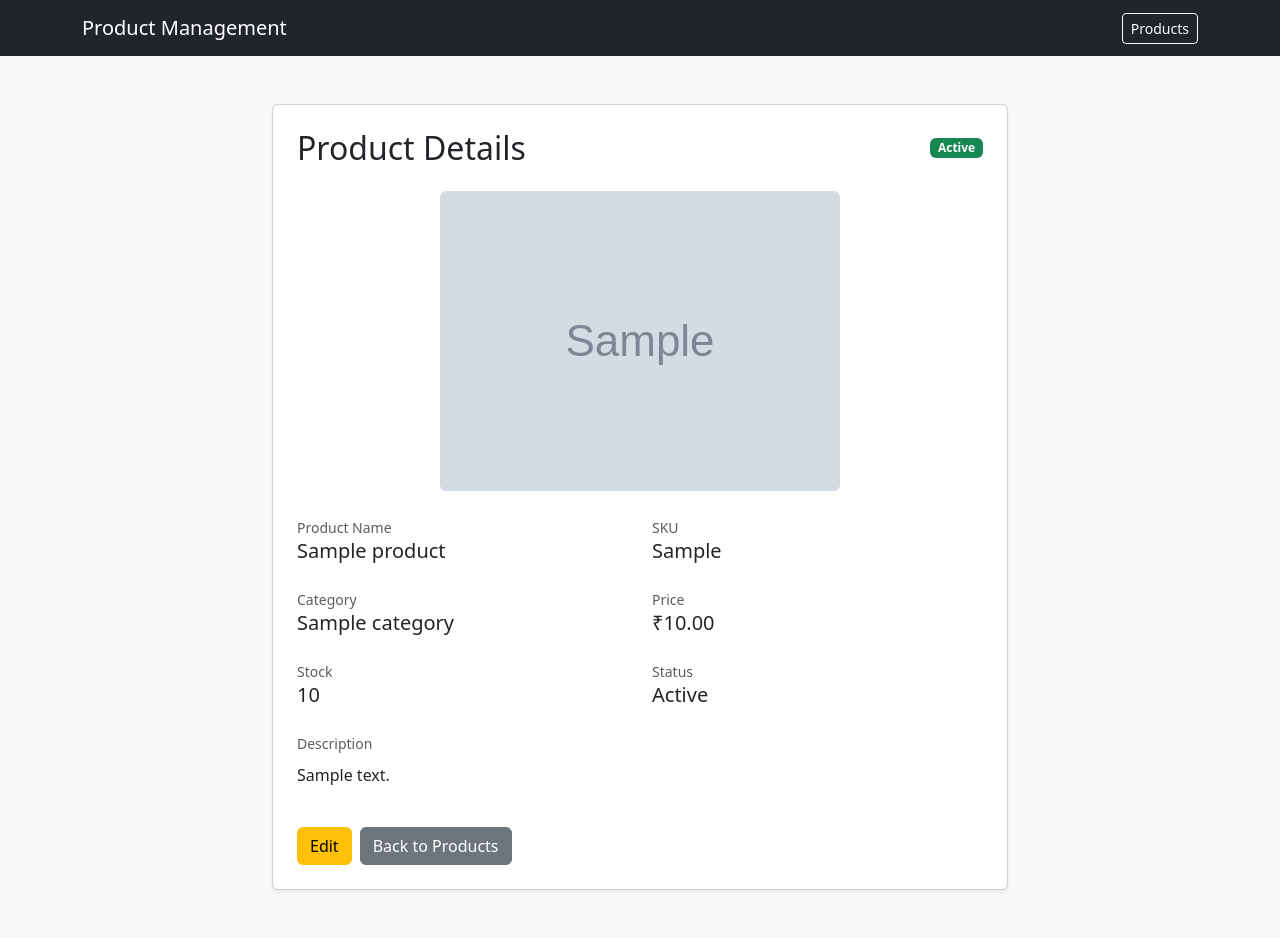
After one commit to mohammednajeer/bthinkx-django-product-management, a Django app: page /products/1/ in a window 1280 px wide. The commit adds this page. Run offline with Django 5.2, Linux system fonts and the light colour scheme; a user stored in the database is signed in; tables that the repository leaves empty hold one stand-in row (values such as "Sample post"); grey boxes marked "Sample" are stand-in pictures.

Commit message:
Complete product CRUD and validation

```diff
--- /dev/null
+++ b/products/templates/products/product_detail.html
@@ -0,0 +1,216 @@
+<!DOCTYPE html>
+<html lang="en">
+
+<head>
+    <meta charset="UTF-8">
+    <meta name="viewport" content="width=device-width, initial-scale=1.0">
+
+    <title>{{ product.name }} - Product Management</title>
+
+    <link
+        href="https://cdn.jsdelivr.net/npm/bootstrap@5.3.3/dist/css/bootstrap.min.css"
+        rel="stylesheet"
+    >
+</head>
+
+<body class="bg-light">
+
+<nav class="navbar navbar-dark bg-dark">
+    <div class="container">
+
+        <a
+            class="navbar-brand"
+            href="{% url 'dashboard' %}"
+        >
+            Product Management
+        </a>
+
+        <a
+            href="{% url 'product_list' %}"
+            class="btn btn-outline-light btn-sm"
+        >
+            Products
+        </a>
+
+    </div>
+</nav>
+
+
+<div class="container py-5">
+
+    <div class="row justify-content-center">
+
+        <div class="col-md-8">
+
+            <div class="card shadow-sm">
+
+                <div class="card-body p-4">
+
+                    <div class="d-flex justify-content-between align-items-center mb-4">
+
+                        <h2 class="mb-0">
+                            Product Details
+                        </h2>
+
+                        {% if product.status == 'active' %}
+                            <span class="badge bg-success">
+                                Active
+                            </span>
+                        {% else %}
+                            <span class="badge bg-secondary">
+                                Inactive
+                            </span>
+                        {% endif %}
+
+                    </div>
+
+
+                    {% if product.image %}
+
+                        <div class="text-center mb-4">
+
+                            <img
+                                src="{{ product.image.url }}"
+                                alt="{{ product.name }}"
+                                class="img-fluid rounded"
+                                style="max-height: 300px;"
+                            >
+
+                        </div>
+
+                    {% endif %}
+
+
+                    <div class="row">
+
+                        <div class="col-md-6 mb-3">
+
+                            <small class="text-muted">
+                                Product Name
+                            </small>
+
+                            <h5>
+                                {{ product.name }}
+                            </h5>
+
+                        </div>
+
+
+                        <div class="col-md-6 mb-3">
+
+                            <small class="text-muted">
+                                SKU
+                            </small>
+
+                            <h5>
+                                {{ product.sku }}
+                            </h5>
+
+                        </div>
+
+
+                        <div class="col-md-6 mb-3">
+
+                            <small class="text-muted">
+                                Category
+                            </small>
+
+                            <h5>
+                                {{ product.category.name }}
+                            </h5>
+
+                        </div>
+
+
+                        <div class="col-md-6 mb-3">
+
+                            <small class="text-muted">
+                                Price
+                            </small>
+
+                            <h5>
+                                ₹{{ product.price }}
+                            </h5>
+
+                        </div>
+
+
+                        <div class="col-md-6 mb-3">
+
+                            <small class="text-muted">
+                                Stock
+                            </small>
+
+                            <h5>
+                                {{ product.stock }}
+                            </h5>
+
+                        </div>
+
+
+                        <div class="col-md-6 mb-3">
+
+                            <small class="text-muted">
+                                Status
+                            </small>
+
+                            <h5>
+                                {% if product.status == 'active' %}
+                                    Active
+                                {% else %}
+                                    Inactive
+                                {% endif %}
+                            </h5>
+
+                        </div>
+
+
+                        <div class="col-12 mb-4">
+
+                            <small class="text-muted">
+                                Description
+                            </small>
+
+                            <p class="mt-2">
+                                {% if product.description %}
+                                    {{ product.description }}
+                                {% else %}
+                                    No description available.
+                                {% endif %}
+                            </p>
+
+                        </div>
+
+                    </div>
+
+
+                    <div class="d-flex gap-2">
+
+                        <a
+                            href="{% url 'product_edit' product.id %}"
+                            class="btn btn-warning"
+                        >
+                            Edit
+                        </a>
+
+                        <a
+                            href="{% url 'product_list' %}"
+                            class="btn btn-secondary"
+                        >
+                            Back to Products
+                        </a>
+
+                    </div>
+
+                </div>
+
+            </div>
+
+        </div>
+
+    </div>
+
+</div>
+
+</body>
+</html>
--- a/products/urls.py
+++ b/products/urls.py
@@ -1,6 +1,6 @@
 from django.urls import path
 
-from .views import (dashboard,product_list,product_create,product_edit,)
+from .views import (dashboard,product_list,product_create,product_edit,product_detail,product_delete)
 
 
 urlpatterns = [
@@ -8,4 +8,6 @@ urlpatterns = [
     path('products/', product_list, name='product_list'),
     path('products/add/', product_create, name='product_create'),
     path('products/<int:pk>/edit/',product_edit, name='product_edit'),
+    path('products/<int:pk>/', product_detail, name='product_detail'),
+    path('products/<int:pk>/delete/', product_delete, name='product_delete'),
 ]
--- a/products/views.py
+++ b/products/views.py
@@ -105,3 +105,28 @@ def product_edit(request, pk):
             'product': product,
         }
     )
+
+
+@login_required
+def product_detail(request, pk):
+    product = get_object_or_404(Product, pk=pk)
+
+    return render(
+        request,
+        'products/product_detail.html',
+        {'product': product}
+    )
+
+@login_required
+def product_delete(request, pk):
+    product = get_object_or_404(Product, pk=pk)
+
+    if request.method == 'POST':
+        product.delete()
+        return redirect('product_list')
+
+    return render(
+        request,
+        'products/product_confirm_delete.html',
+        {'product': product}
+    )
```
Also changed, not shown: products/templates/products/product_confirm_delete.html (added, +89 -0 lines), products/templates/products/product_list.html (+8 -2 lines).
